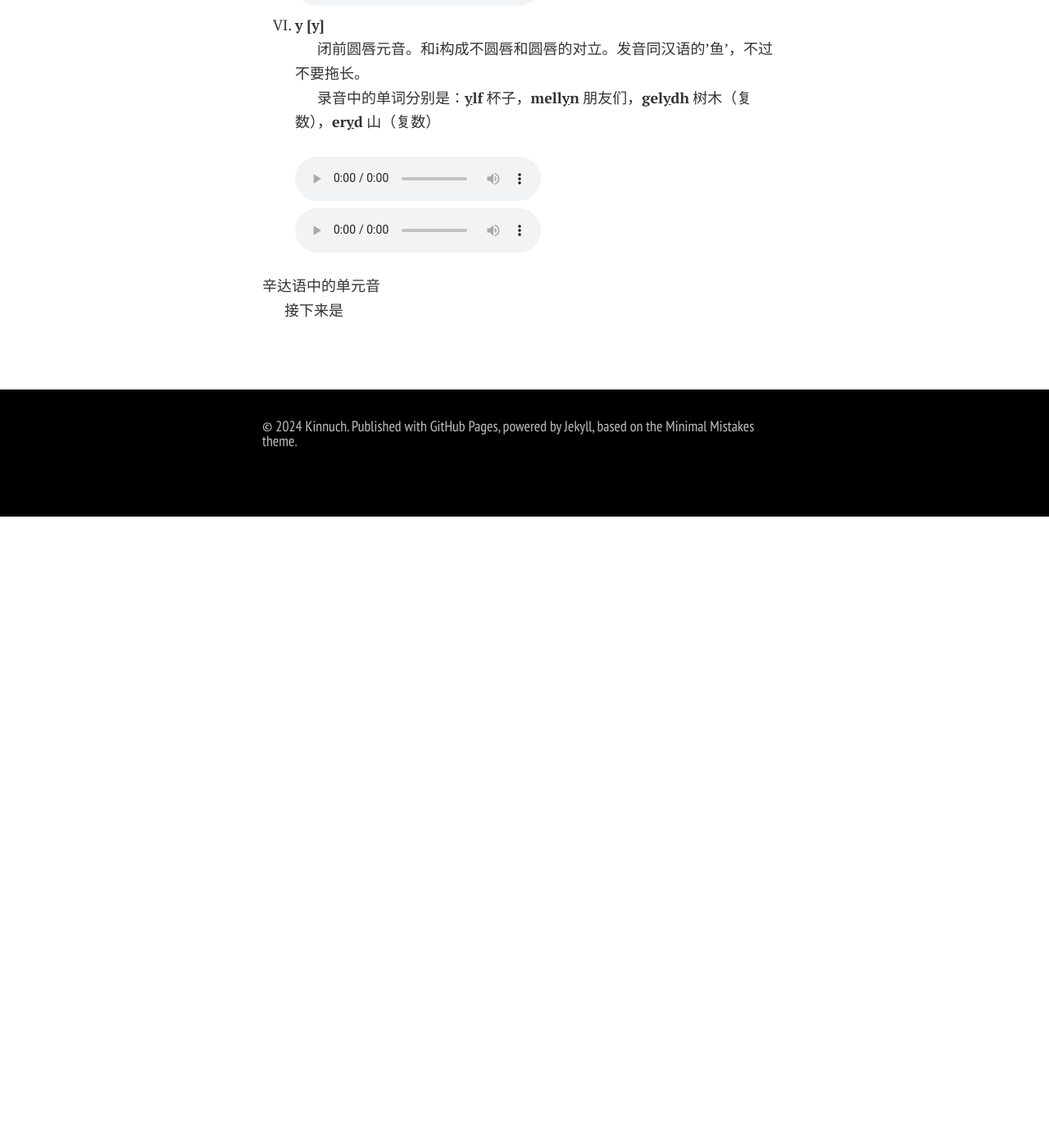
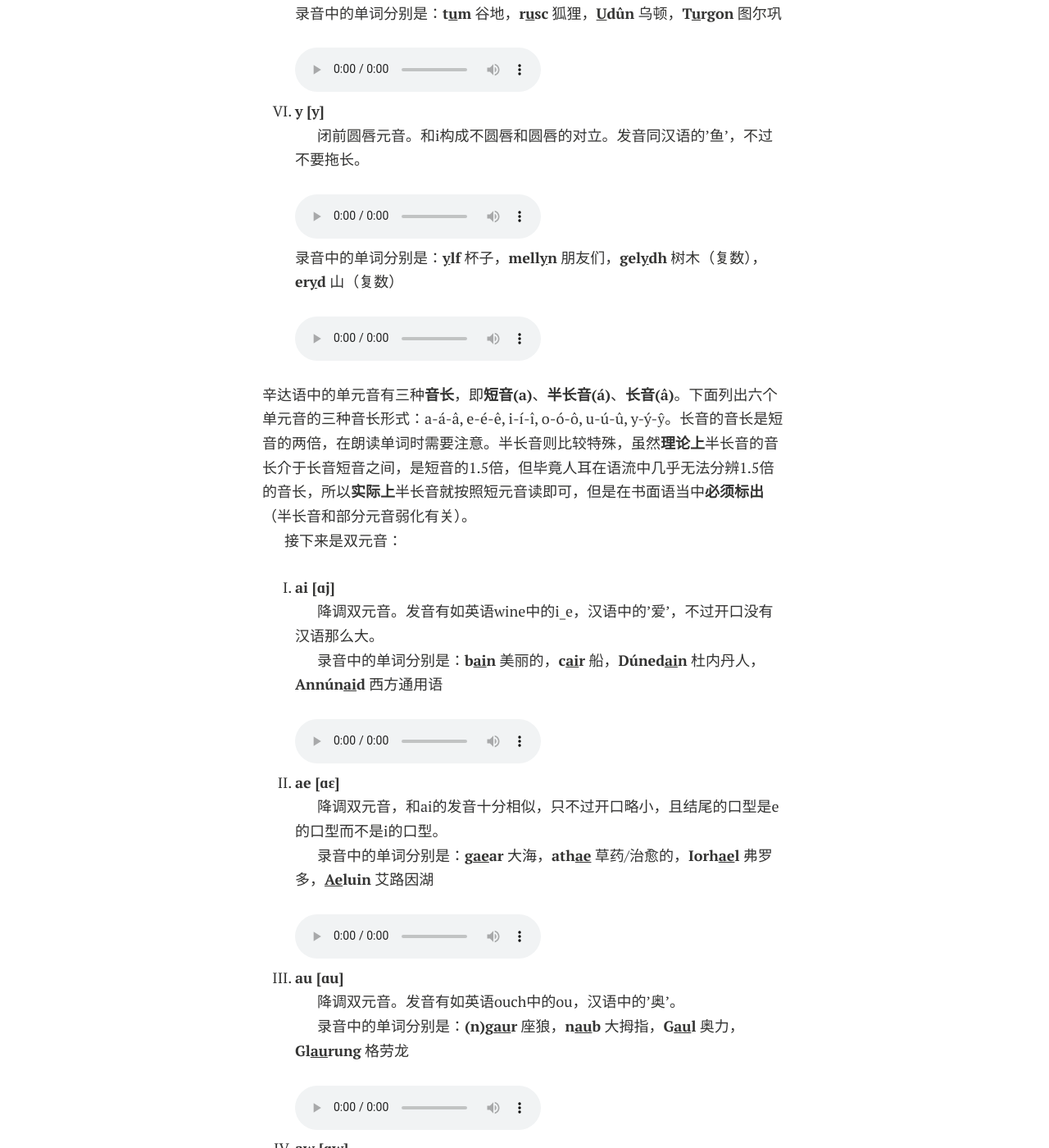
Before and after one commit to Kinnuch/kinnuch.github.io, a Jekyll site: the page built from laim/sindarin.md, in a window 1280 px wide and 1400 px high, scrolled down 3850 px. Shown: the whole window at 82% size. Built offline with Jekyll 4.4.1, drawn with Linux system fonts in a browser that asks for light colours; nearby versions of some CDN libraries; comment, search, counter and statistics services are not loaded; a style sheet for code colours, icons or effects is not loaded; before the commit the page ends 4480 px from its top, so only the background shows below that; some of the changed text lies outside the part shown.

Commit message:
update diphthong

```diff
--- a/laim/sindarin.md
+++ b/laim/sindarin.md
@@ -52,9 +52,9 @@ title: Sindarin Textbook
 
    开前不圆唇元音。发音有如英语father中的a、汉语"发"中的a。需要注意辛达语中的a位置**稍稍靠后**。
 
+   <audio controls="controls"><source src="https://kinnuch.github.io/laim/sindarin.assets/Amanwoman.mp3" type="audio/mpeg"></audio>
+
    录音中的单词分别是：**<u>A</u>d<u>a</u>n** 人类，**H<u>a</u>dhod** 矮人，**C<u>a</u>r<u>a</u>s G<u>a</u>l<u>a</u>dhon** 树木之城，**G<u>a</u>l<u>a</u>driel** 加拉德瑞尔
-
-   <audio controls="controls"><source src="https://kinnuch.github.io/laim/sindarin.assets/Amanwoman.mp3" type="audio/mpeg"></audio>
 
    <audio controls="controls"><source src="https://kinnuch.github.io/laim/sindarin.assets/Aman.mp3" type="audio/mpeg"></audio>
 
@@ -62,9 +62,9 @@ title: Sindarin Textbook
 
    半开前不圆唇元音。发音有如英语let, bet等词中的e。并不是汉语中的e。
 
+   <audio controls="controls"><source src="https://kinnuch.github.io/laim/sindarin.assets/Emanwoman.mp3" type="audio/mpeg"></audio>
+
    录音中的单词分别是：**<u>E</u>m<u>e</u>l** 母亲，**p<u>e</u>th** 词，**<u>E</u>r<u>e</u>bor** 孤山，**B<u>e</u>r<u>e</u>n** 贝伦
-
-   <audio controls="controls"><source src="https://kinnuch.github.io/laim/sindarin.assets/Emanwoman.mp3" type="audio/mpeg"></audio>
 
    <audio controls="controls"><source src="https://kinnuch.github.io/laim/sindarin.assets/Eman.mp3" type="audio/mpeg"></audio>
 
@@ -72,9 +72,9 @@ title: Sindarin Textbook
 
    闭前不圆唇元音。发音有如英语pit中的i，汉语'辟'中i的音，不过需要注意不要拖长。
 
+   <audio controls="controls"><source src="https://kinnuch.github.io/laim/sindarin.assets/Imanwoman.mp3" type="audio/mpeg"></audio>
+
    录音中的单词分别是：**N<u>i</u>m** 白色的，**<u>I</u>th<u>i</u>l** 月亮，**<u>I</u>vr<u>i</u>n** 伊芙林湖， **T<u>i</u>núv<u>i</u>el** 露西恩
-
-   <audio controls="controls"><source src="https://kinnuch.github.io/laim/sindarin.assets/Imanwoman.mp3" type="audio/mpeg"></audio>
 
    <audio controls="controls"><source src="https://kinnuch.github.io/laim/sindarin.assets/Iman.mp3" type="audio/mpeg"></audio>
 
@@ -88,9 +88,9 @@ title: Sindarin Textbook
 
    半开后圆唇元音。发音有如英语orange中的o。汉语'波'中的o也类似，但注意辛达语中的o通常舌位更低。
 
+   <audio controls="controls"><source src="https://kinnuch.github.io/laim/sindarin.assets/Omanwoman.mp3" type="audio/mpeg"></audio>
+
    录音中的单词分别是：**<u>o</u>rch** 半兽人，**r<u>o</u>ch** 马，**G<u>o</u>nd<u>o</u>r** 刚铎， **Finr<u>o</u>d** 芬罗德
-
-   <audio controls="controls"><source src="https://kinnuch.github.io/laim/sindarin.assets/Omanwoman.mp3" type="audio/mpeg"></audio>
 
    <audio controls="controls"><source src="https://kinnuch.github.io/laim/sindarin.assets/Oman.mp3" type="audio/mpeg"></audio>
 
@@ -98,9 +98,9 @@ title: Sindarin Textbook
 
    闭后圆唇元音。发音有如英语brute中的u，汉语'乌'中的u，但注意不要拖长。
 
+   <audio controls="controls"><source src="https://kinnuch.github.io/laim/sindarin.assets/Umanwoman.mp3" type="audio/mpeg"></audio>
+
    录音中的单词分别是：**t<u>u</u>m** 谷地，**r<u>u</u>sc** 狐狸，**<u>U</u>dûn** 乌顿，**T<u>u</u>rgon** 图尔巩
-
-   <audio controls="controls"><source src="https://kinnuch.github.io/laim/sindarin.assets/Umanwoman.mp3" type="audio/mpeg"></audio>
 
    <audio controls="controls"><source src="https://kinnuch.github.io/laim/sindarin.assets/Uman.mp3" type="audio/mpeg"></audio>
 
@@ -108,12 +108,68 @@ title: Sindarin Textbook
 
    闭前圆唇元音。和i构成不圆唇和圆唇的对立。发音同汉语的'鱼'，不过不要拖长。
 
+   <audio controls="controls"><source src="https://kinnuch.github.io/laim/sindarin.assets/Ymanwoman.mp3" type="audio/mpeg"></audio>
+
    录音中的单词分别是：**<u>y</u>lf** 杯子，**mell<u>y</u>n** 朋友们，**gel<u>y</u>dh** 树木（复数），**er<u>y</u>d** 山（复数）
-
-   <audio controls="controls"><source src="https://kinnuch.github.io/laim/sindarin.assets/Ymanwoman.mp3" type="audio/mpeg"></audio>
 
    <audio controls="controls"><source src="https://kinnuch.github.io/laim/sindarin.assets/Yman.mp3" type="audio/mpeg"></audio>
 
-辛达语中的单元音
+辛达语中的单元音有三种**音长**，即**短音(a)**、**半长音(á)**、**长音(â)**。下面列出六个单元音的三种音长形式：a-á-â, e-é-ê, i-í-î, o-ó-ô, u-ú-û, y-ý-ŷ。长音的音长是短音的两倍，在朗读单词时需要注意。半长音则比较特殊，虽然**理论上**半长音的音长介于长音短音之间，是短音的1.5倍，但毕竟人耳在语流中几乎无法分辨1.5倍的音长，所以**实际上**半长音就按照短元音读即可，但是在书面语当中**必须标出**（半长音和部分元音弱化有关）。
 
-接下来是
+接下来是双元音：
+
+1. **ai [ɑj]**
+
+   降调双元音。发音有如英语wine中的i_e，汉语中的'爱'，不过开口没有汉语那么大。
+
+   录音中的单词分别是：**b<u>ai</u>n** 美丽的，**c<u>ai</u>r** 船，**Dúned<u>ai</u>n** 杜内丹人，**Annún<u>ai</u>d** 西方通用语
+
+   <audio controls="controls"><source src="https://kinnuch.github.io/laim/sindarin.assets/AIman.mp3" type="audio/mpeg"></audio>
+
+2. **ae [ɑɛ]**
+
+   降调双元音，和ai的发音十分相似，只不过开口略小，且结尾的口型是e的口型而不是i的口型。
+
+   录音中的单词分别是：**g<u>ae</u>ar** 大海，**ath<u>ae</u>** 草药/治愈的，**Iorh<u>ae</u>l** 弗罗多，**<u>Ae</u>luin** 艾路因湖
+
+   <audio controls="controls"><source src="https://kinnuch.github.io/laim/sindarin.assets/AEman.mp3" type="audio/mpeg"></audio>
+
+3. **au [ɑu]**
+
+   降调双元音。发音有如英语ouch中的ou，汉语中的'奥'。
+
+   录音中的单词分别是：**(n)g<u>au</u>r** 座狼，**n<u>au</u>b** 大拇指，**G<u>au</u>l** 奥力，**Gl<u>au</u>rung** 格劳龙
+
+   <audio controls="controls"><source src="https://kinnuch.github.io/laim/sindarin.assets/AUman.mp3" type="audio/mpeg"></audio>
+
+4. **aw [ɑw]**
+
+   降调双元音，和au的发音十分相似，只不过开口略小。发音有如英语owl中的ow。
+
+   录音中的单词分别是：**l<u>aw</u>** 否定助词，**lh<u>aw</u>** 耳朵，**G<u>aw</u>** 虚空，**Ar<u>aw</u>** 欧洛姆
+
+   <audio controls="controls"><source src="https://kinnuch.github.io/laim/sindarin.assets/AWman.mp3" type="audio/mpeg"></audio>
+
+5. **ei [ej]**
+
+   降调双元音。发音有如英语say中的ay，汉语中的'欸'。
+
+   录音中的单词分别是：**<u>ei</u>thel** 喷泉/井，**l<u>ei</u>thia-** 放松/(箭矢)出射，**t<u>ei</u>tha-** 写，**L<u>ei</u>thian** 蕾希安
+
+   <audio controls="controls"><source src="https://kinnuch.github.io/laim/sindarin.assets/EIman.mp3" type="audio/mpeg"></audio>
+
+6. **oe [ɔɛ]**
+
+   降调双元音。发音有如英语boy中的oy。
+
+   录音中的单词分别是：**g<u>oe</u>** 恐惧，**c<u>oe</u>** 土地，**b<u>oe</u>** 必须，**F<u>oe</u>n** 弗恩山
+
+   <audio controls="controls"><source src="https://kinnuch.github.io/laim/sindarin.assets/OEman.mp3" type="audio/mpeg"></audio>
+
+7. **ui [uj]**
+
+   降调双元音。发音就是快速的从u滑到i。
+
+   录音中的单词分别是：**<u>ui</u>al** 微光，**Br<u>ui</u>nen** 布茹伊能河， **And<u>ui</u>n** 安度因河，**ech<u>ui</u>a-** 唤醒/苏醒
+
+   <audio controls="controls"><source src="https://kinnuch.github.io/laim/sindarin.assets/UIman.mp3" type="audio/mpeg"></audio>
```
Also changed, not shown: 7 other files.
